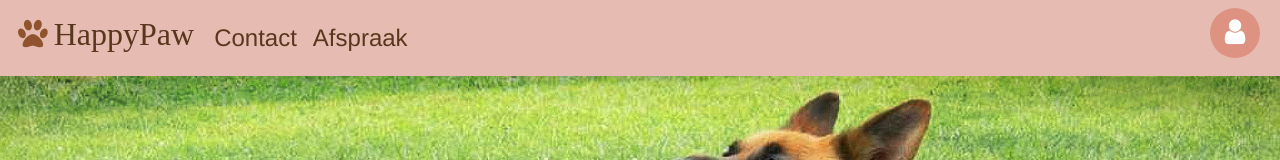
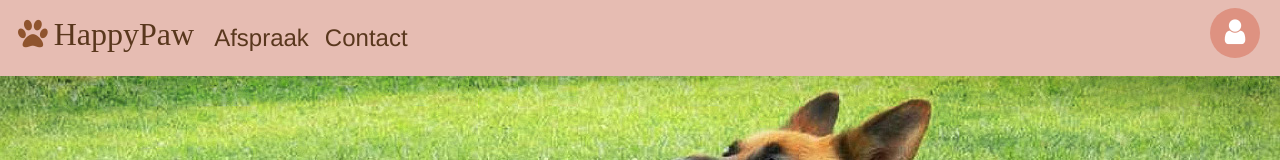
Before and after one commit to Educom-Trainees/educom-dierenartsen, a Vue app: page / in a window 1280 px wide. Shown: the top 160 px of the page. Built offline with nearby package versions, Linux system fonts and the light colour scheme.

Commit message:
contact pagina nu als laatste

```diff
--- a/src/components/TopNavigation.vue
+++ b/src/components/TopNavigation.vue
@@ -14,13 +14,13 @@
         <div class="collapse navbar-collapse" id="navbarSupportedContent">
             <ul class="navbar-nav w-100">
                 <li class="nav-item">
-                    <router-link class="nav-link" to="/contact">Contact</router-link>
-                </li>
-                <li class="nav-item">
                     <router-link  class="nav-link" to="/appointment">Afspraak</router-link>
                 </li>
                 <li v-if="showOverview" class="nav-item">
                     <router-link  class="nav-link" to="/overview">Overzicht</router-link>
+                </li>
+                <li class="nav-item">
+                    <router-link class="nav-link" to="/contact">Contact</router-link>
                 </li>
                 <li class="nav-item w-100 d-flex justify-content-center justify-content-lg-end">
                     <div class="dropdown">
```
